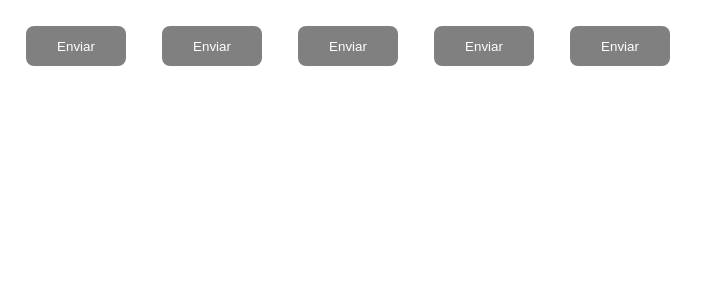
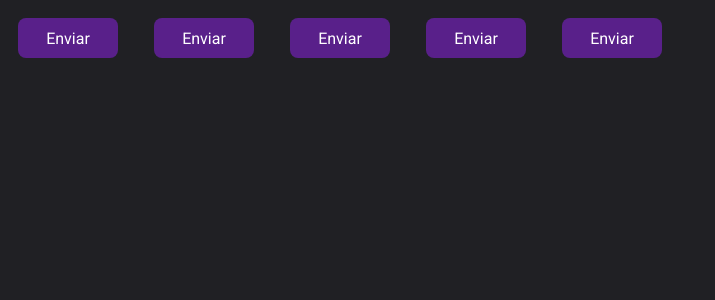
Before and after one commit to diwberg/react-pomodoro, a React (Vite) app: page / in a window 1280 px wide. Shown: the top 300 px of the page, without its empty margins (0-715 px from the left). Built offline with nearby package versions, Linux system fonts and the light colour scheme.

Commit message:
Feature: Add ESLINT from rocketseat/airbnb

```diff
--- a/index.html
+++ b/index.html
@@ -1,13 +1,25 @@
 <!DOCTYPE html>
-<html lang="en">
+<html lang="pt-BR">
+
 <head>
   <meta charset="UTF-8" />
+
+  <link rel="preconnect" href="https://fonts.googleapis.com">
+  <link rel="preconnect" href="https://fonts.gstatic.com" crossorigin>
+
   <link rel="icon" type="image/svg+xml" href="/src/favicon.svg" />
   <meta name="viewport" content="width=device-width, initial-scale=1.0" />
+
+  <link href="https://fonts.googleapis.com/css2?family=Roboto+Mono:wght@700&family=Roboto:wght@400;700&display=swap"
+    rel="stylesheet" />
+
+
   <title>ICYou - Pomodoro</title>
 </head>
+
 <body>
   <div id="root"></div>
   <script type="module" src="/src/main.tsx"></script>
 </body>
+
 </html>
--- a/package.json
+++ b/package.json
@@ -5,7 +5,9 @@
   "scripts": {
     "dev": "vite",
     "build": "tsc && vite build",
-    "preview": "vite preview"
+    "preview": "vite preview",
+    "lint" : "eslint src --ext .ts,tsx",
+    "lint-fix": "eslint src --ext .ts,tsx --fix"
   },
   "dependencies": {
     "react": "^18.0.0",
@@ -13,10 +15,12 @@
     "styled-components": "^6.0.0-rc.3"
   },
   "devDependencies": {
+    "@rocketseat/eslint-config": "^1.2.0",
     "@types/react": "^18.0.0",
     "@types/react-dom": "^18.0.0",
     "@types/styled-components": "^5.1.26",
     "@vitejs/plugin-react": "^1.3.0",
+    "eslint": "^8.42.0",
     "typescript": "^4.6.3",
     "vite": "^2.9.15"
   }
--- a/src/App.tsx
+++ b/src/App.tsx
@@ -1,16 +1,18 @@
-import { ThemeProvider } from "styled-components"
-import { Button } from "./components/Button"
-import { defaultTheme } from "./styles/themes/default"
+import { ThemeProvider } from 'styled-components'
+import { Button } from './components/Button'
+import { defaultTheme } from './styles/themes/default'
+import { GlobalStyle } from './styles/global'
 
 export function App() {
-
   return (
     <ThemeProvider theme={defaultTheme}>
-        <Button variant="primary" />
-        <Button variant="secondary" />
-        <Button variant="danger" />
-        <Button variant="success" />
-        <Button />
+      <Button variant="primary" />
+      <Button variant="secondary" />
+      <Button variant="danger" />
+      <Button variant="success" />
+      <Button />
+
+      <GlobalStyle />
     </ThemeProvider>
   )
 }
--- a/src/components/Button.styles.ts
+++ b/src/components/Button.styles.ts
@@ -3,27 +3,27 @@ import styled, { css } from 'styled-components'
 export type ButtonVariant = 'primary' | 'secondary' | 'danger' | 'success'
 
 interface ButtonContainerProps {
-    variant: ButtonVariant;
+  variant: ButtonVariant
 }
 
 const buttonVariants = {
   primary: 'grey',
   secondary: 'purple',
   danger: 'red',
-    success: 'green'
+  success: 'green',
 }
 
 export const ButtonContainer = styled.button<ButtonContainerProps>`
   width: 100px;
   height: 40px;
   border: 0;
-    background-color: ${props => props.theme.primary};
-    color: ${props => props.theme.white};
+  background-color: ${(props) => props.theme['purple-500']};
+  color: ${(props) => props.theme.white};
   border-radius: 8px;
   margin: 18px;
-    /* ${props => {
+  /* ${(props) => {
     return css`
-        background-color: ${buttonVariants[props.variant]}`
+      background-color: ${buttonVariants[props.variant]};
+    `
   }} */
-
 `
--- a/src/main.tsx
+++ b/src/main.tsx
@@ -5,5 +5,5 @@ import { App } from './App'
 ReactDOM.createRoot(document.getElementById('root')!).render(
   <React.StrictMode>
     <App />
-  </React.StrictMode>
+  </React.StrictMode>,
 )
--- /dev/null
+++ b/src/styles/global.ts
@@ -0,0 +1,30 @@
+import { createGlobalStyle } from 'styled-components'
+
+export const GlobalStyle = createGlobalStyle`
+* {
+    margin: 0%;
+    padding: 0;
+    box-sizing: border-box;
+}
+
+:focus{
+    outline: 0;
+    box-shadow: 0 0 02px ${(props) => props.theme['purple-500']};
+
+}
+
+body {
+    background: ${(props) => props.theme['grey-800']};
+    color: ${(props) => props.theme['grey-300']};
+}
+
+body, input, textarea, button {
+    font-family: 'Roboto', sans-serif;
+    font-weight: 400;
+    font-size: 1rem;
+}
+
+
+
+
+`
--- a/src/styles/themes/default.ts
+++ b/src/styles/themes/default.ts
@@ -1,5 +1,19 @@
 export const defaultTheme = {
-    white: 'white',
-    primary: 'grey',
-    secondary: 'purple',
+  white: '#fff',
+  'grey-100': '#e1e1e6',
+  'grey-300': '#c4c4cc',
+  'grey-400': '#8d8d99',
+  'grey-600': '#323238',
+  'grey-700': '#29292e',
+  'grey-800': '#202024',
+  'grey-900': '#121214',
+
+  'purple-100': '#B88AFF',
+  'purple-300': '#8A2BE2',
+  'purple-500': '#59208A',
+
+  'red-500': '#FF3B3B',
+  'red-800': '#8B0000',
+
+  'yellow-500': '#FBA94C',
 }
--- a/src/styles/themes/light.ts
+++ b/src/styles/themes/light.ts
@@ -1,5 +1,5 @@
 export const lightTheme = {
-    white: 'white',
-    primary: 'purple',
-    secondary: 'grey',
+  white: 'white',
+  primary: 'purple',
+  secondary: 'grey',
 }
```
Also changed, not shown: src/@types/styled.d.ts (+4 -4 lines), src/components/Button.tsx (+3 -4 lines), .eslintrc.json (added), 1 other file (tests, documents, lock files or other folders). Lines whose indentation alone changed are shown as unchanged.
